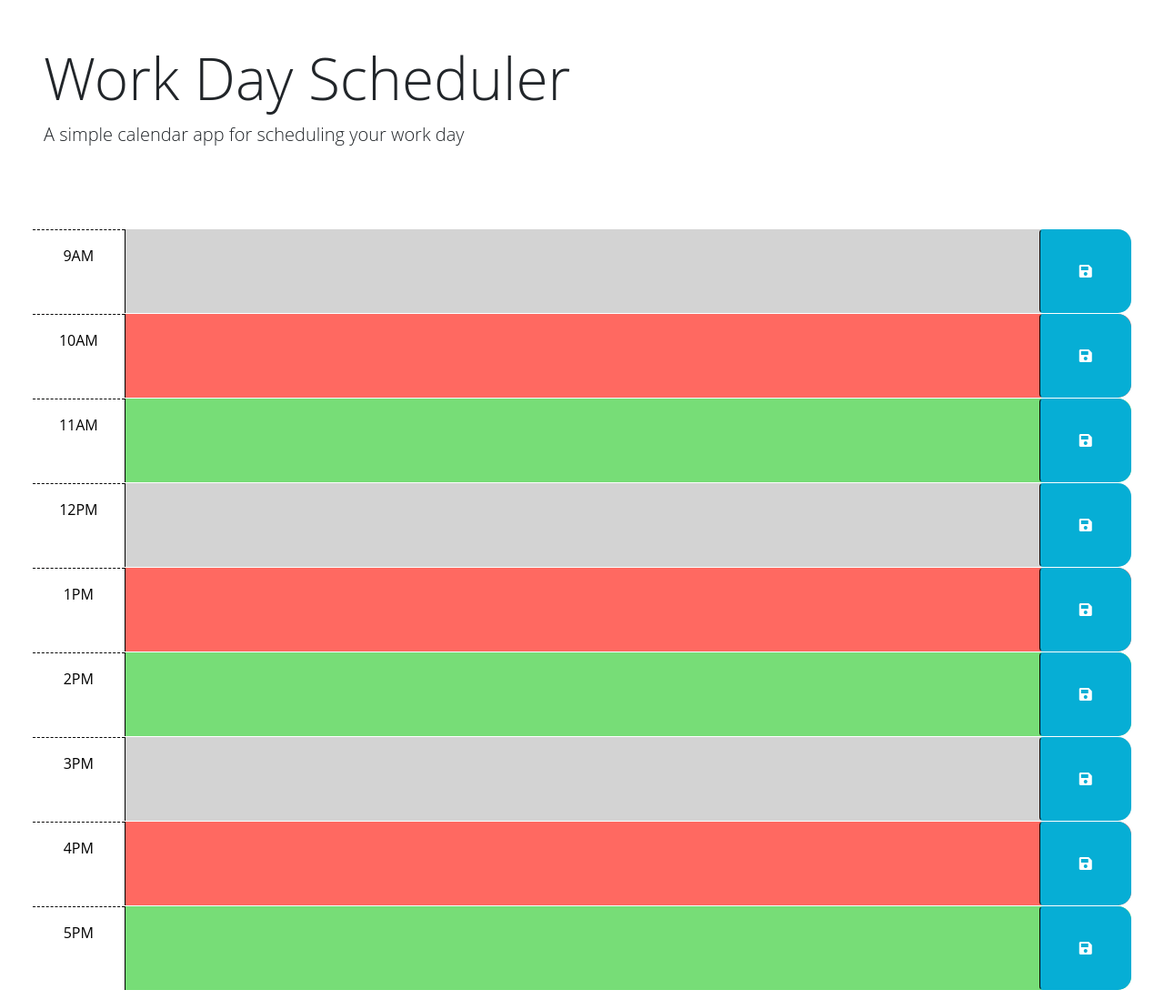
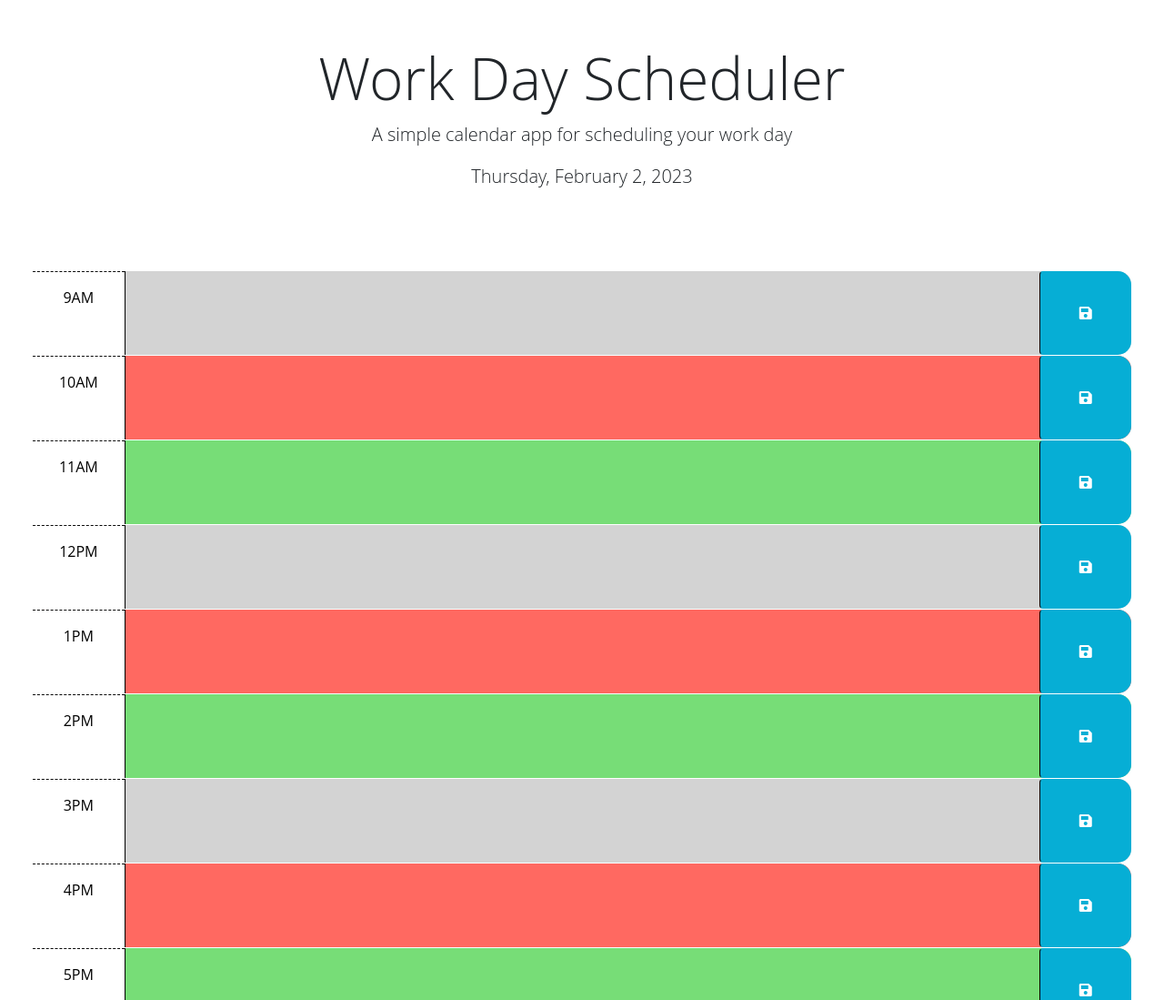
Before and after one commit to Ohmarxp/Organizador, a plain HTML site: page index.html in a window 1280 px wide. Shown: the top 1099 px of the page at 91% size. Drawn offline with nearby package versions, Linux system fonts and the light colour scheme.

Commit message:
added js code

```diff
--- a/Develop/script.js
+++ b/Develop/script.js
@@ -1,6 +1,17 @@
 // Wrap all code that interacts with the DOM in a call to jQuery to ensure that
 // the code isn't run until the browser has finished rendering all the elements
 // in the html.
+
+var today = document.getElementById('currentDay');
+currentDay.innerHTML = dayjs().format("dddd, MMMM D, YYYY");
+
+function schedule(){
+
+var currentTime = dayjs().format("h");
+console.log(currentTime);
+}
+
+
 $(function () {
   // TODO: Add a listener for click events on the save button. This code should
   // use the id in the containing time-block as a key to save the user input in
--- a/index.html
+++ b/index.html
@@ -25,7 +25,7 @@
   </head>
 
   <body>
-    <header class="p-5 mb-4">
+    <header class="p-5 mb-4 text-center">
       <h1 class="display-3">Work Day Scheduler</h1>
       <p class="lead">A simple calendar app for scheduling your work day</p>
       <p id="currentDay" class="lead"></p>
```
